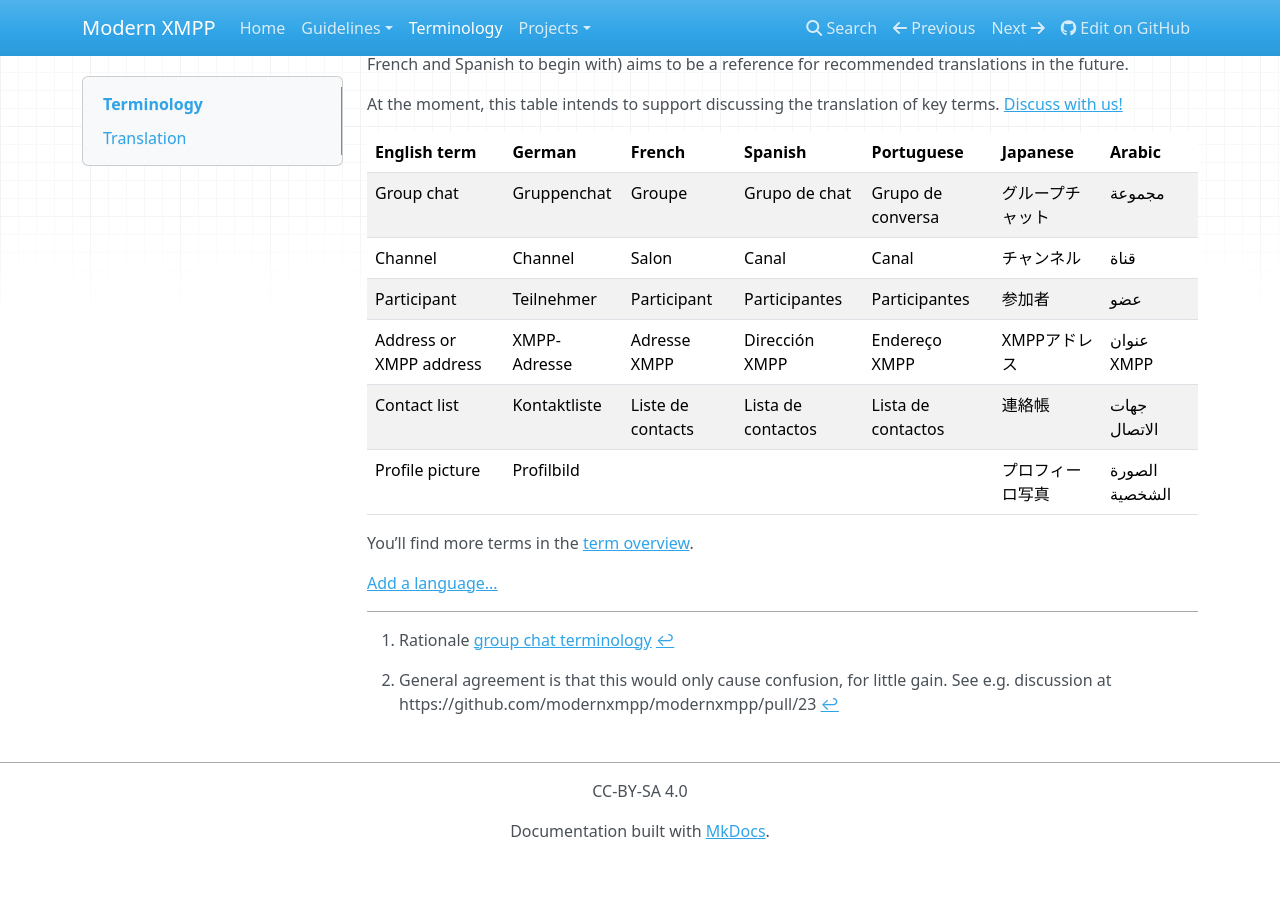
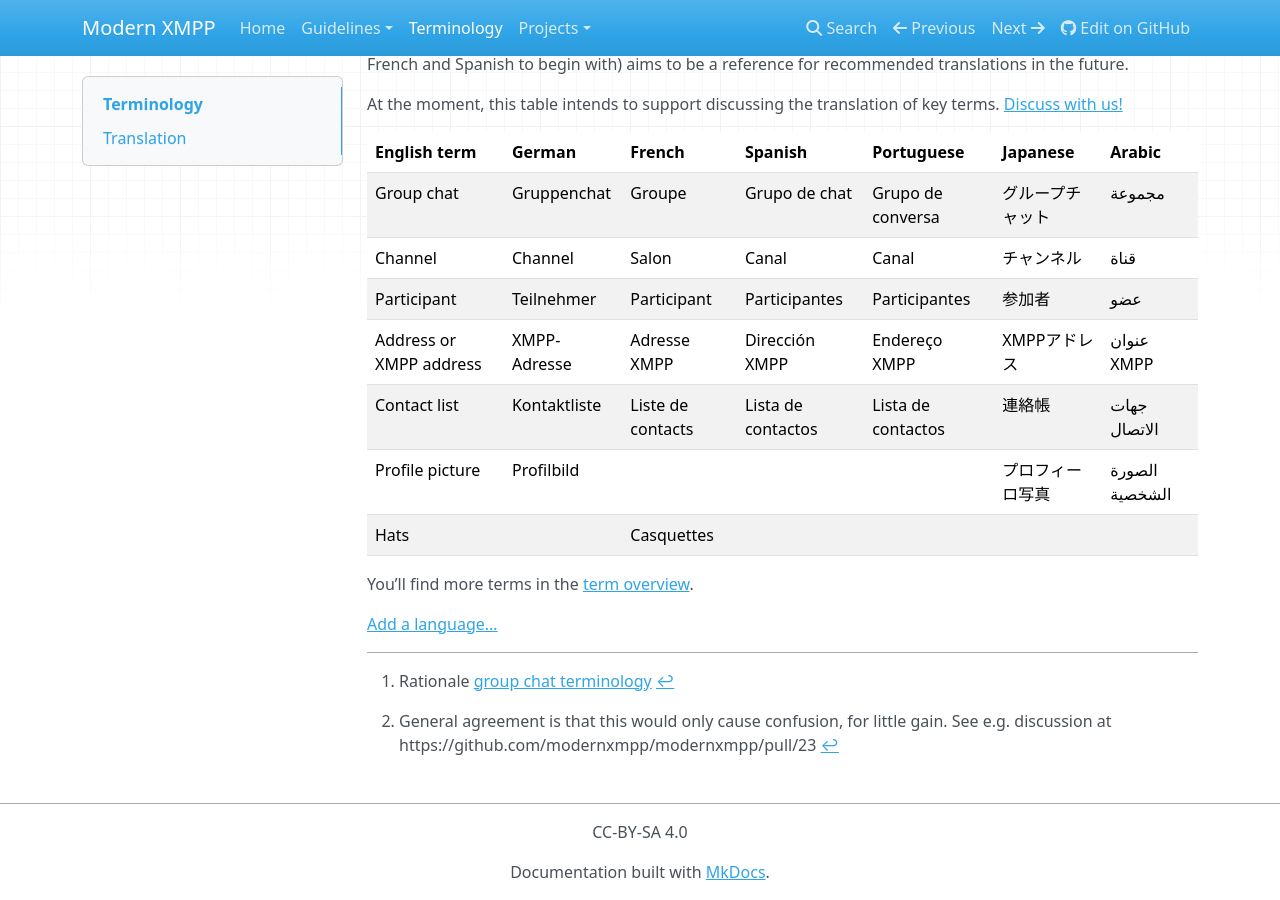
Before and after one commit to modernxmpp/modernxmpp, an MkDocs documentation site: the page built from docs/terminology.md, in a window 1280 px wide and 900 px high, scrolled down 591 px. Built offline with MkDocs 1.6.1, drawn with Linux system fonts in a browser that asks for light colours; nearby versions of some CDN libraries; before the commit the page ends 1450 px from its top, so only the background shows below that.

Commit message:
Add a French translation for Hats
Over at the JabberFR MUC we collectively decided this term works best,
as it is a common idiom to talk about switching caps (instead of hats)
when we have multiple roles.

```diff
--- a/docs/terminology.md
+++ b/docs/terminology.md
@@ -28,6 +28,7 @@ At the moment, this table intends to support discussing the translation of key t
 | Address or XMPP address | XMPP-Adresse   | Adresse XMPP      | Dirección XMPP     | Endereço XMPP      | XMPPアドレス     | عنوان XMPP     |
 | Contact list            | Kontaktliste   | Liste de contacts | Lista de contactos | Lista de contactos | 連絡帳           | جهات الاتصال    |
 | Profile picture         | Profilbild     |                   |                    |                    | プロフィーロ写真 | الصورة الشخصية |
+| Hats                    |                | Casquettes        |                    |                    |                  |                |
 
 You’ll find more terms in the [term overview](/translation-discussion).
 
```
